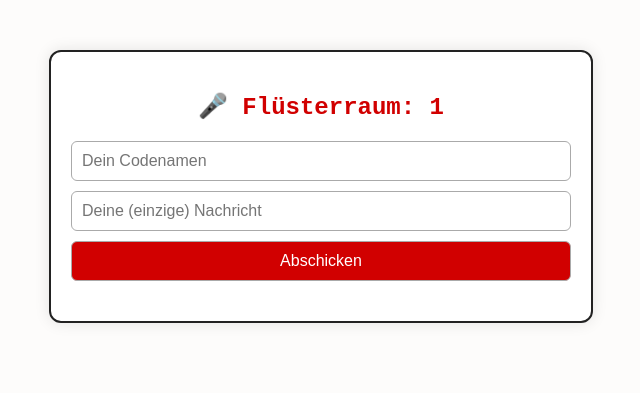
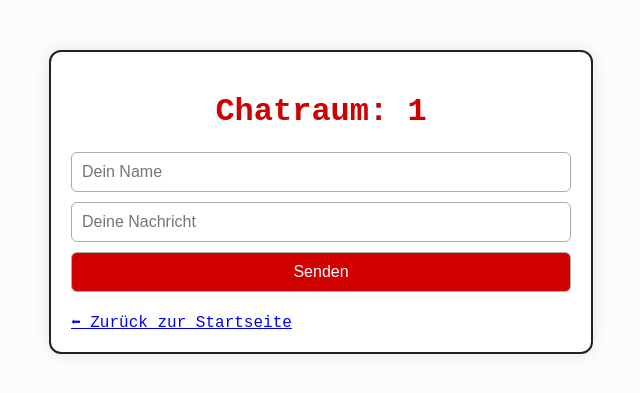
Before and after one commit to Benjaminunterstrich20/Projekt-PausenhofHBG, a Flask app: page /chat/1 in a window 1280 px wide. Shown: the top 393 px of the page, without its empty margins (319-959 px from the left). Run offline with Flask 2, Linux system fonts and the light colour scheme.

Commit message:
Update chat.html

```diff
--- a/templates/chat.html
+++ b/templates/chat.html
@@ -1,23 +1,29 @@
 <!DOCTYPE html>
-<html>
+<html lang="de">
 <head>
-  <title>Chat – {{ code }}</title>
-  <link rel="stylesheet" href="/static/style.css">
+    <meta charset="UTF-8" />
+    <title>Chatraum {{ code }}</title>
+    <link rel="stylesheet" href="{{ url_for('static', filename='style.css') }}" />
 </head>
 <body>
-  <div class="container">
-    <h2>🎤 Flüsterraum: {{ code }}</h2>
-    <form method="POST">
-      <input type="text" name="user" placeholder="Dein Codenamen" required>
-      <input type="text" name="message" placeholder="Deine (einzige) Nachricht" required>
-      <button type="submit">Abschicken</button>
-    </form>
+    <div class="container chat-container">
+        <h1>Chatraum: <span class="code">{{ code }}</span></h1>
 
-    <div class="messages">
-      {% for user, msg in messages %}
-        <div class="message"><strong>{{ user }}:</strong> {{ msg }}</div>
-      {% endfor %}
+        <form method="POST" class="chat-form">
+            <input type="text" name="name" placeholder="Dein Name" required autocomplete="off" />
+            <input type="text" name="message" placeholder="Deine Nachricht" required autocomplete="off" />
+            <button type="submit">Senden</button>
+        </form>
+
+        <div class="messages">
+            {% for msg in messages %}
+                <div class="message">
+                    <strong>{{ msg.name }}:</strong> {{ msg.text }}
+                </div>
+            {% endfor %}
+        </div>
+
+        <a href="{{ url_for('index') }}" class="back-link">⬅ Zurück zur Startseite</a>
     </div>
-  </div>
 </body>
 </html>
```
